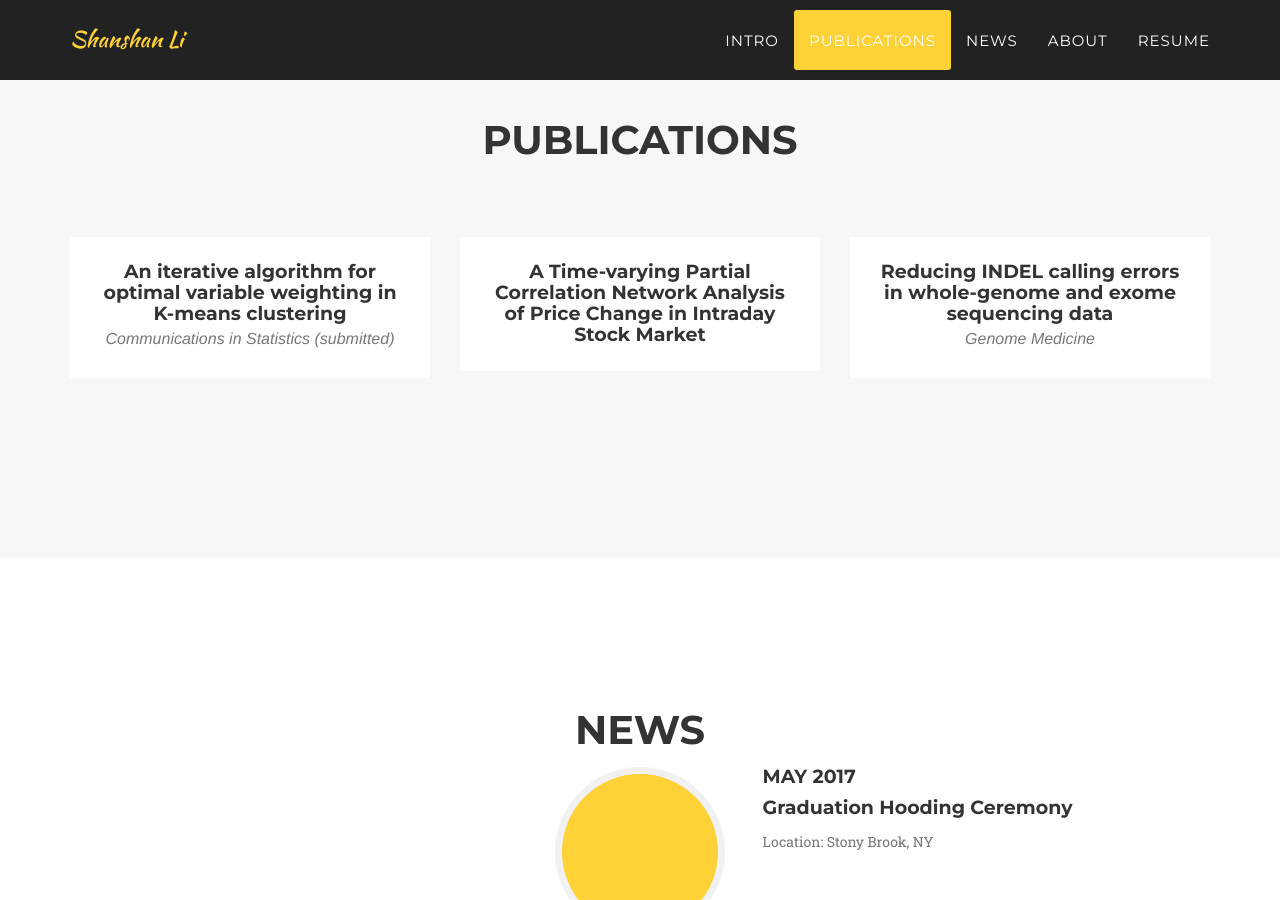
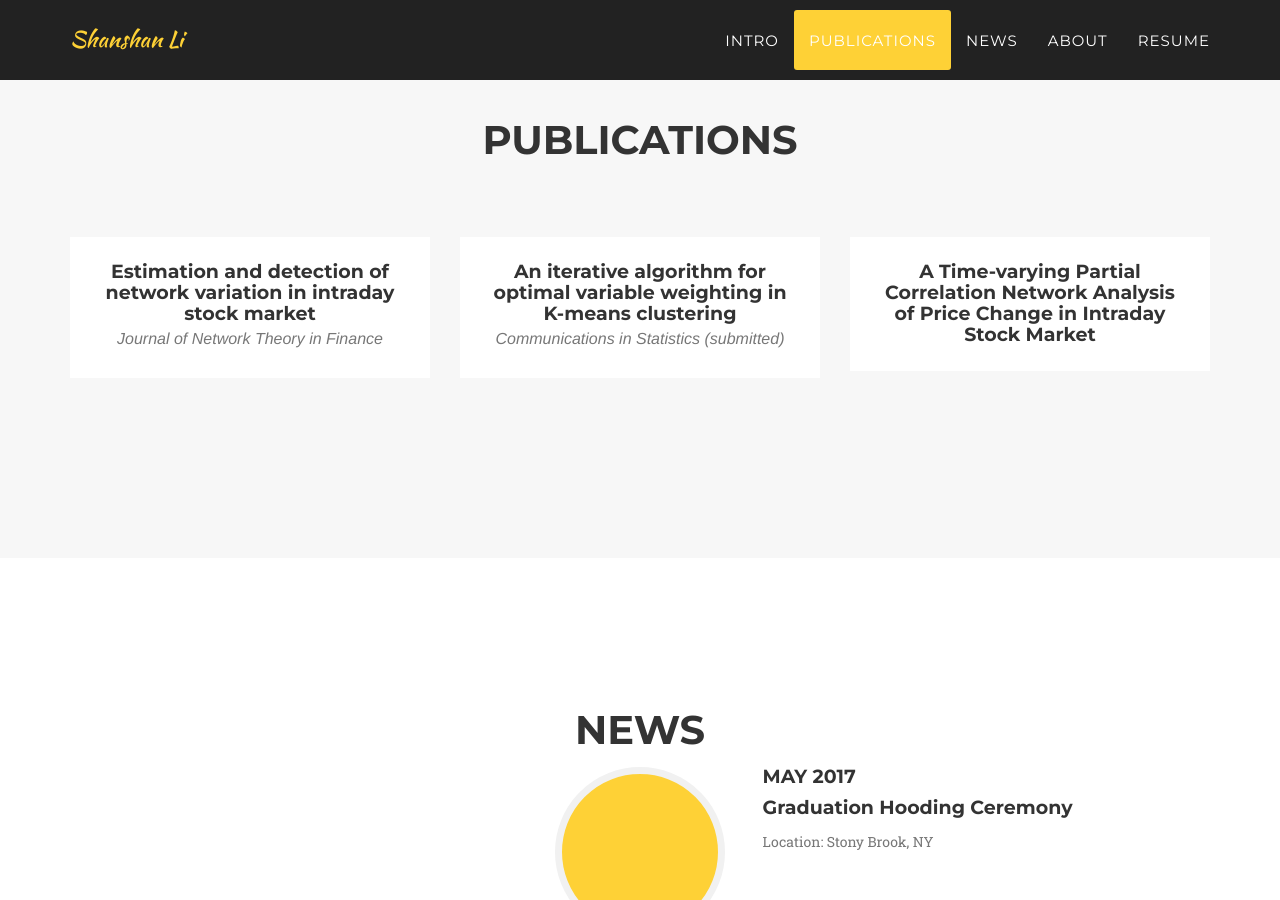
Before and after one commit to shaniavina/shaniavina.github.io, a Jekyll site: the page built from _posts/2014-07-18-project-1.markdown, in a window 1280 px wide and 900 px high, scrolled down 1491 px. Built offline with Jekyll 4.4.1, drawn with Linux system fonts in a browser that asks for light colours; some web fonts are replaced; part of the change alters nothing that is shown.

Commit message:
Update 2014-07-18-project-1.markdown

```diff
--- a/_posts/2014-07-18-project-1.markdown
+++ b/_posts/2014-07-18-project-1.markdown
@@ -1,15 +1,15 @@
 ---
-title: Reducing INDEL calling errors in whole-genome and exome sequencing data
-subtitle: Genome Medicine
+title: Estimation and detection of network variation in intraday stock market
+subtitle:  Journal of Network Theory in Finance
 layout: default
 modal-id: 1
-date: 2014-07-18
-img: gm.header.png
-thumbnail: gm.tn.png
+date: 2016-11-18
+img: thesis.header.png
+thumbnail: thesis.tn.png
 alt: image-alt
-project-date: October 2014
-download: <a href="http://www.genomemedicine.com/content/pdf/s13073-014-0089-z.pdf">PDF</a>
+project-date: November 2016
+
 category: Web Development
-description: In this study, we investigate sources of insertions and deletion (indel) errors and provide a guideline to effectively reduce such errors in genome sequencing. We also introduce a novel classification scheme of indels calls based off of Chi-Square scores and alternative allele coverage. You can view my presentation slides at the 2014 Biological Data Science meeting <a href="http://schatzlab.cshl.edu/presentations/2014.11.08.Indel%20Errors.pdf">here</a>.
+description: The last few years have witnessed an exponential growth in the collection and analysis of financial market data. Investigating the interactions between the dynamics of the financial system and extracting useful information from these multivariate data streams can help us in improving our understanding of the underlying backbone in the financial market. These massive noisy data sets require the application of suitable and efficient dependency measurements for their analysis in a real-time environment. And that is why network analysis has emerged recently, which is a plausible representation helps interpret the hidden interconnection between the elements in large datasets. However, most frequently used methods in this area have certain limitations, such as the computational complexity or the assumption of a temporally invariant network. This thesis has two major purposes; firstly, to construct time-varying networks by presenting two new approaches to dynamically measure symmetric and asymmetric interactions; and secondly, to detect the structural breaks in the high dimensional time series of the financial market.
 
 ---
```
